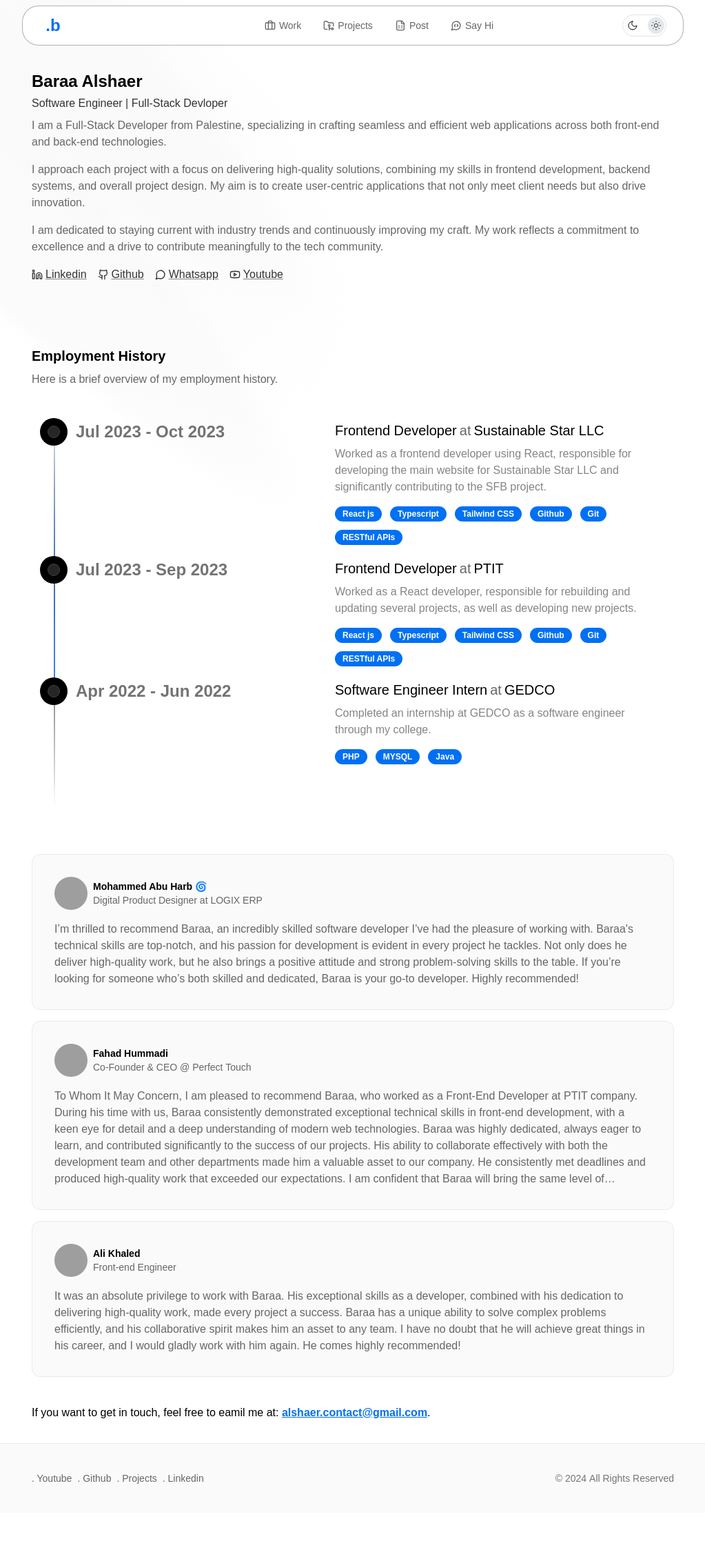
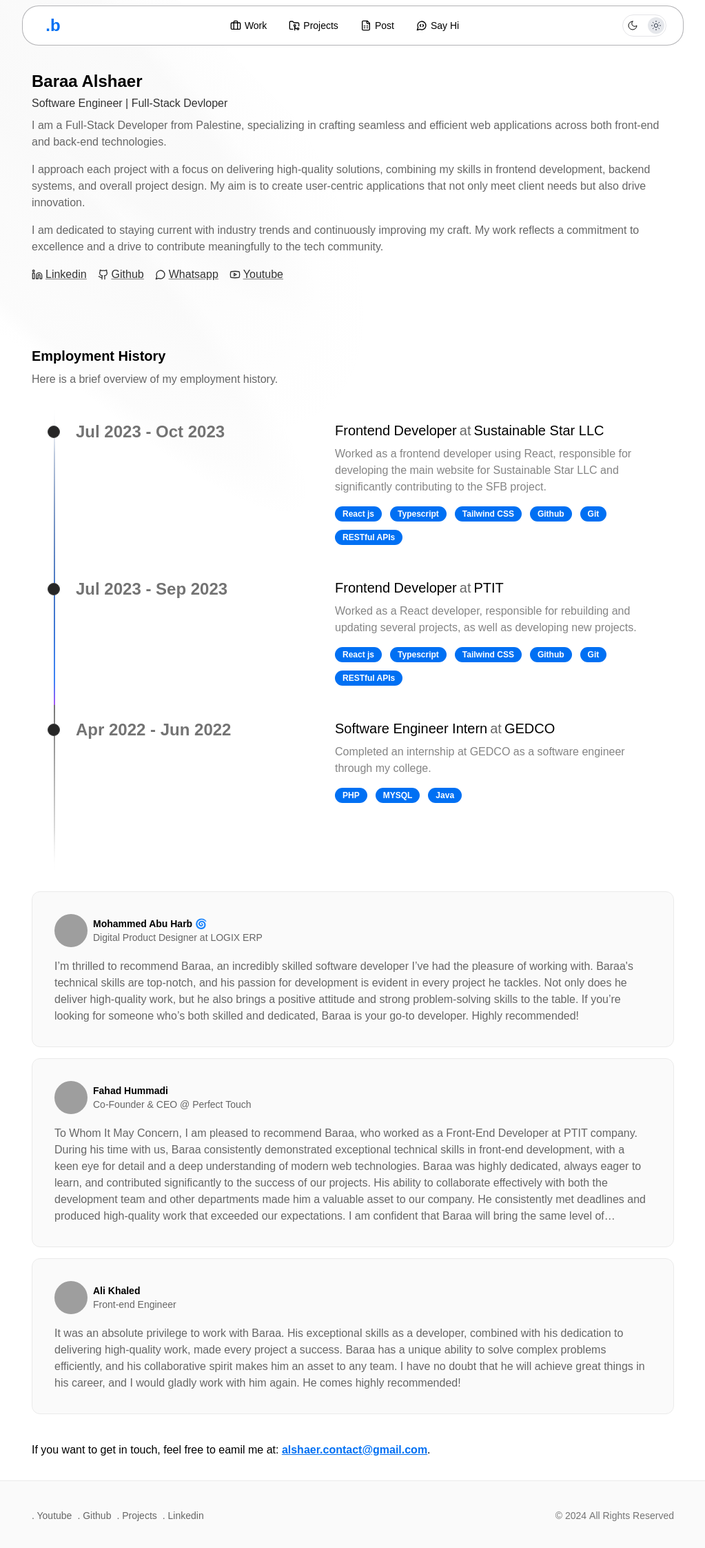
Before and after one commit to khanhtoandng/me, a Next.js app: page / in a window 1280 px wide. Shown: the top 2244 px of the page at 69% size, without its empty margins (128-1151 px from the left). Before the commit the page ends 2193 px from the top, so only its background shows below. Built offline with nearby package versions, Linux system fonts and the light colour scheme; grey boxes are pictures that could not be loaded.

Commit message:
update 9 files

```diff
--- a/src/app/globals.css
+++ b/src/app/globals.css
@@ -96,11 +96,12 @@
 
   * {
     @apply m-0 box-border p-0 border-border;
+    scroll-behavior: smooth;
+
   }
 
   html {
     @apply text-base;
-    scroll-behavior: smooth;
   }
 
   a {
--- a/src/app/page.tsx
+++ b/src/app/page.tsx
@@ -14,13 +14,13 @@ export default function HomePage() {
       <TimelineDemo />
       <RecommendationsSection />
 
-      <div className="text-[var(--headline)]">
+      <h2 className="max-md:overflow-hidden">
         If you want to get in touch, feel free to eamil me at:{" "}
-        <Link className="link" href={mailto}>
+        <Link className="link " href={mailto}>
           {email}
         </Link>
         .
-      </div>
+      </h2>
     </div>
   );
 }
--- a/src/components/common/Footer.tsx
+++ b/src/components/common/Footer.tsx
@@ -40,13 +40,13 @@ export default function Footer() {
   return (
     <>
       {!isDasboard ? (
-        <footer className="w-full z-50  border-t-[0.5px] border-[var(--footer-border-color)] bg-[var(--footer-background)]">
+        <footer className="w-full z-40  max-md:overflow-hidden border-t-[0.5px] border-[var(--footer-border-color)] bg-[var(--footer-background)]">
           <div className="container mx-auto flex items-center justify-between py-10 max-md:flex-col max-md:gap-4 max-md:p-0 max-md:py-14">
             <div
               dir={direction}
               className="hoverd flex gap-2 text-sm capitalize text-[var(--footer-text)] max-md:flex-col max-md:items-center"
             >
-              <div dir={direction} className="flex h-full gap-2">
+              <div dir={direction} className="flex max-md:flex-wrap h-full gap-2">
                 {footerLinks.map((item, index) => (
                   <div
                     key={index}
@@ -64,11 +64,10 @@ export default function Footer() {
                 ))}
               </div>
             </div>
-            <div className="flex items-center gap-1 text-sm capitalize text-[var(--footer-text)] opacity-90">
-  <span>&copy; {currentYear}</span>
-  <span>All Rights Reserved</span>
-</div>
-
+            <div className="flex items-center max-md:flex-wrap gap-1 text-sm capitalize text-[var(--footer-text)] opacity-90">
+              <span>&copy; {currentYear}</span>
+              <span>All Rights Reserved</span>
+            </div>
           </div>
         </footer>
       ) : (
--- a/src/components/common/Navbar.tsx
+++ b/src/components/common/Navbar.tsx
@@ -7,19 +7,16 @@ import {
   Briefcase,
   FolderGit2,
   MessageCircleCode,
-  LucideMoon,
-  LucideSun,
   LucideFileSpreadsheet,
 } from "lucide-react";
 import { motion, AnimatePresence } from "framer-motion";
 import { ThemeToggle } from "../ui/theme-toggle";
 import { usePathname } from "next/navigation";
 import Link from "next/link";
-// import SelectLanguage from "./SelectLanguage";
 import Logo from "./Logo";
 
 const styles = {
-  link: "text-[var(--paragraph)] hover:text-[var(--headline)] flex gap-[5px] rounded-md text-sm font-medium items-center py-2",
+  link: "text-[var(--headline)] hover:text-[var(--headline)] flex gap-[5px] hoverd rounded-md text-sm font-medium items-center py-2",
   icon: "h-4 w-4",
   dropdownItem:
     "flex items-center w-full h-full p-2 text-[var(--headline)] justify-center text-center rounded-md",
@@ -36,12 +33,12 @@ const iconAnimationVariants = {
 
 const mobileMenuVariants = {
   closed: {
-    opacity: 0,
+    opacity: "0%",
     x: "100%",
     transition: { duration: 0.2 },
   },
   open: {
-    opacity: 1,
+    opacity: "100%",
     x: 0,
     transition: { duration: 0.2 },
   },
@@ -49,19 +46,8 @@ const mobileMenuVariants = {
 
 export default function Navbar() {
   const [isMobileMenuOpen, setIsMobileMenuOpen] = useState(false);
-  const [theme, setTheme] = useState("dark");
   const path = usePathname();
   const isDasboard = path.startsWith("/dashboard");
-
-  const toggleMode = () => {
-    setTheme((prevTheme) => (prevTheme === "light" ? "dark" : "light"));
-  };
-
-  // const [currentLanguage, setCurrentLanguage] = useState<string>(() => {
-  //   return localStorage.getItem("selectedLanguage") || "en";
-  // });
-
-  const IconComponent = theme === "light" ? LucideMoon : LucideSun;
 
   const navItems = [
     { name: "Work", path: "/#work", icon: Briefcase },
@@ -79,10 +65,10 @@ export default function Navbar() {
       ) : (
         <nav
           dir="ltr"
-          className="container max-md:bg-[var(--background)] max-md:z-50 mx-auto z-50 flex items-center justify-between gap-5 rounded-3xl border border-zinc-700/40 bg-[var(--mobile-nav)] px-5 text-base backdrop-blur-lg max-md:fixed max-md:left-0 max-md:right-0 max-md:top-0 max-md:w-full max-md:rounded-none max-md:px-3 sm:px-6 md:mt-2"
+          className="container max-md:bg-[var(--background)] max-md:z-50 mx-auto z-50 flex items-center justify-between gap-5 rounded-3xl border border-zinc-700/40 max-md:border-t-0 max-md:border-x-0 bg-[var(--mobile-nav)] px-5 text-base backdrop-blur-lg max-md:fixed max-md:left-0 max-md:right-0 max-md:top-0 max-md:w-full max-md:rounded-none max-md:px-3 sm:px-6 md:mt-2 max-[900]:hidden"
         >
           <div className="container mx-auto px-0">
-            <div className="flex h-14  items-center justify-between">
+            <div className="flex h-14  items-center justify-between max-md:flex-wrap">
               <Link href={"/"} className="flex-shrink-0">
                 <Logo />
               </Link>
@@ -90,11 +76,11 @@ export default function Navbar() {
               <div className="hidden  h-full items-center justify-center md:flex">
                 <div
                   dir="ltr"
-                  className="mr-[-100px] flex h-full items-center justify-center gap-8"
+                  className=" flex h-full items-center justify-center gap-8"
                 >
                   {navItems.map((item) => (
                     <div
-                      className="relative flex h-full items-center justify-center max-md:hidden"
+                      className="relative   flex h-full items-center justify-center  max-md:hidden"
                       key={item.name}
                     >
                       <Link
@@ -122,15 +108,11 @@ export default function Navbar() {
 
               <div className="flex  h-full items-center justify-center gap-4 max-md:hidden max-md:gap-2">
                 <ThemeToggle />
-
               </div>
 
               {/* Mobile menu toggle */}
-              <div className="flex items-center gap-3 justify-center md:hidden">
-
-                   <ThemeToggle />
-
-
+              <div className="flex items-center max-md:flex-wrap gap-3 justify-center md:hidden">
+                <ThemeToggle />
 
                 <motion.button
                   className="text-[var(--headline)]"
@@ -142,33 +124,38 @@ export default function Navbar() {
                     variants={iconAnimationVariants}
                     initial="initial"
                   >
-
                     <div className="flex w-full items-center justify-start rounded-sm text-center">
                       <Menu className="h-4 w-4 max-md:h-5 max-md:w-5" />
                     </div>
                   </motion.div>
                 </motion.button>
-
               </div>
 
               {/* Mobile menu */}
               <AnimatePresence>
                 {isMobileMenuOpen && (
                   <motion.div
-                    className="fixed inset-0 m-0 flex h-[100vh] w-full flex-col items-center justify-center bg-[var(--background)]"
+                    className="fixed z-50 inset-0 m-0 flex h-[100vh] w-full flex-col items-center justify-center bg-[var(--background)]"
                     initial="closed"
                     animate="open"
                     exit="closed"
                     variants={mobileMenuVariants}
                   >
                     <nav className="absolute left-0 right-[-40px] top-[-9px] m-auto mt-2 flex h-14 w-full items-center justify-end px-8 text-[var(--headline)]">
+
+                   <motion.span
+                    initial={{opacity : "0%"}}
+                    animate={{opacity : "100%"}}
+                           transition={{ duration: 1.5 }}>
                       <X
                         onClick={() => setIsMobileMenuOpen(false)}
                         className="h-5 w-5 cursor-pointer"
                       />
+                      </motion.span>
+
                     </nav>
 
-                    <div className="flex flex-col space-y-4">
+                    <div className="flex flex-col  space-y-4">
                       {navItems.map((item) => (
                         <Link
                           key={item.name}
@@ -176,10 +163,15 @@ export default function Navbar() {
                           className="hidden max-md:text-[20px] max-md:font-bold h-full w-full items-center justify-center rounded-md p-2 text-center text-[var(--headline)] max-md:flex"
                           onClick={() => setIsMobileMenuOpen(false)}
                         >
-                          <span>{item.name}</span>
+                          <motion.span
+                            initial={{ opacity: "0%" }}
+                            animate={{ opacity: "100%" }}
+                            transition={{ duration: 1.5 }}
+                          >
+                            {item.name}
+                          </motion.span>
                         </Link>
                       ))}
-
                     </div>
                   </motion.div>
                 )}
--- a/src/components/common/ReusableCard.tsx
+++ b/src/components/common/ReusableCard.tsx
@@ -81,10 +81,10 @@ const ReusableCard = React.forwardRef<HTMLDivElement, ReusableCardProps>(
               <CardTitle className="text-lg    font-semibold">
                 <a
                   href={websiteLink || githubLink || "#"}
-                  className="text-[var(--card-headline)]  transition-colors hover:text-[var(--link-hover)] flex items-center"
+                  className="text-[var(--card-headline)] max-md:flex-wrap   transition-colors hover:text-[var(--link-hover)] flex items-center"
                 >
                   <span>{title}</span>
-                  <ExternalLink className="ms-2 h-4 w-4" />
+                  {/* <ExternalLink className="ms-2 h-4 w-4 max-md:hidden" /> */}
                 </a>
               </CardTitle>
             )}
--- a/src/components/ui/timeline.tsx
+++ b/src/components/ui/timeline.tsx
@@ -41,7 +41,7 @@ export const Timeline = ({ data }: { data: TimelineEntry[] }) => {
         {data.map((item, index) => (
           <div className="flex justify-start pt-5 max-md:pt-10 md:gap-10 max-md:ps-[30px]">
             <div className="sticky top-40 z-40 flex max-w-xs flex-col items-center self-start md:w-full md:flex-row lg:max-w-sm">
-              <div className="absolute left-3 max-md:left-[-40px] flex h-10 w-10 items-center justify-center rounded-full bg-white dark:bg-black md:left-3">
+              <div className="absolute left-3 max-md:left-[-40px] flex h-10 w-10 items-center justify-center rounded-full bg-transparent md:left-3">
                 <div className="h-4 w-4 rounded-full border border-neutral-300 bg-neutral-200 p-2 dark:border-neutral-700 dark:bg-neutral-800" />
               </div>
               <h3 className="hidden text-xl font-bold text-neutral-500 dark:text-neutral-500 md:block md:pl-16 md:text-2xl">
--- a/src/components/website/TimelineDemo.tsx
+++ b/src/components/website/TimelineDemo.tsx
@@ -34,7 +34,7 @@ export function TimelineDemo() {
             </p>
           </div>
 
-          <div className="flex gap-3 pt-2 flex-wrap">
+          <div className="flex gap-3 pt-2 md:pb-[28px] flex-wrap max-md:overflow-hidden">
             <Badge className="w-max">React js</Badge>
             <Badge className="w-max">Typescript</Badge>
             <Badge className="w-max">Tailwind CSS</Badge>
@@ -62,7 +62,7 @@ export function TimelineDemo() {
               updating several projects, as well as developing new projects.
             </p>
 
-            <div className="flex gap-3 pt-2 flex-wrap">
+            <div className="flex gap-3 pt-2 md:pb-[28px]  flex-wrap">
               <Badge className="w-max">React js</Badge>
               <Badge className="w-max">Typescript</Badge>
               <Badge className="w-max">Tailwind CSS</Badge>
@@ -93,7 +93,7 @@ export function TimelineDemo() {
             </p>
           </div>
 
-          <div className="flex gap-3 pt-2 flex-wrap">
+          <div className="flex gap-3 pt-2 md:pb-[28px]  flex-wrap">
             <Badge className="w-max">PHP</Badge>
             <Badge className="w-max">MYSQL</Badge>
             <Badge className="w-max">Java</Badge>
```
Also changed, not shown: src/components/website/Projects.tsx (+30 -15 lines).
